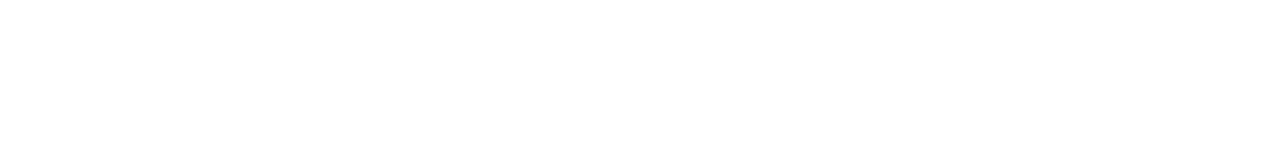
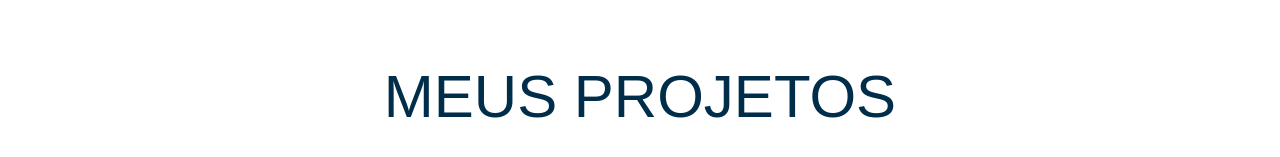
Before and after one commit to danicaus/Daniela_Caus_BootcampFrontendAlura, a Next.js app: page / in a window 1280 px wide. Shown: the part 873-1030 px from the top of the page. Before the commit the page ends 871 px from the top, so only its background shows below. Built offline with nearby package versions, Linux system fonts and the light colour scheme; a web font is replaced by a local one.

Commit message:
Creates SectionTitle component

```diff
--- a/pages/index.js
+++ b/pages/index.js
@@ -1,11 +1,16 @@
 import Cabecalho from '../src/components/Cabecalho'
 import Capa from '../src/components/Capa'
+import SectionTitle from '../src/components/SectionTitle'
 
 export default function Home() {
   return (
     <>
       <Capa />
       <Cabecalho />
+      <SectionTitle
+        content="Meus Projetos"
+      />
+
     </>
   )
 }
--- /dev/null
+++ b/src/components/SectionTitle/index.js
@@ -0,0 +1,23 @@
+import Text from "../foundation/Text";
+
+
+export default function SectionTitle(content) {
+  return (
+    <Text
+      as="h2"
+      variant="sectionTitle"
+      textAlign="center"
+      color="primary.main"
+      marginTop={{
+        xs: "32px",
+        md: "64px",
+      }}
+      marginBottom={{
+        xs: "33px",
+        md: "85px",
+      }}
+    >
+      {content.content}
+    </Text>
+  )
+}
--- a/src/components/foundation/Text/index.js
+++ b/src/components/foundation/Text/index.js
@@ -89,6 +89,8 @@
   ${(props) => mapTypographyVariants[props.variant]}
   color: ${({ theme, color }) => get(theme, `colors.${color}.color`)};
   ${propToStyle('textAlign')}
+  ${propToStyle('marginTop')}
+  ${propToStyle('marginBottom')}
 `;
 
 export default function Text({tag, variant, children, ...props}) {
```
